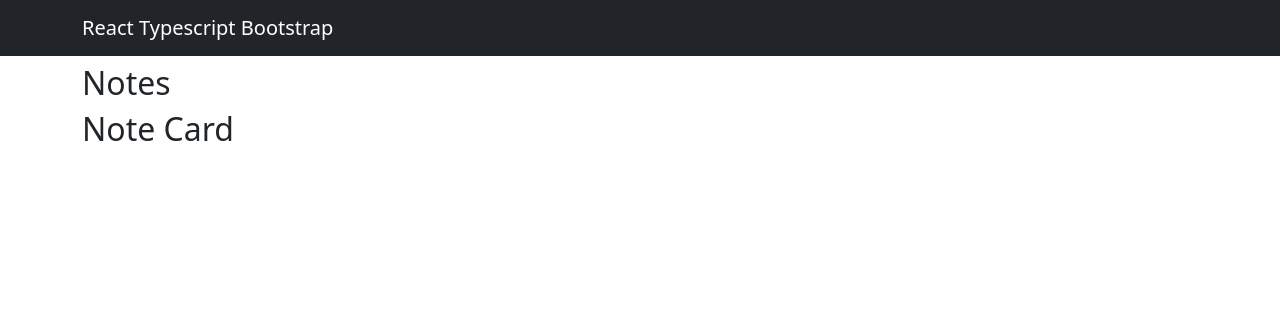
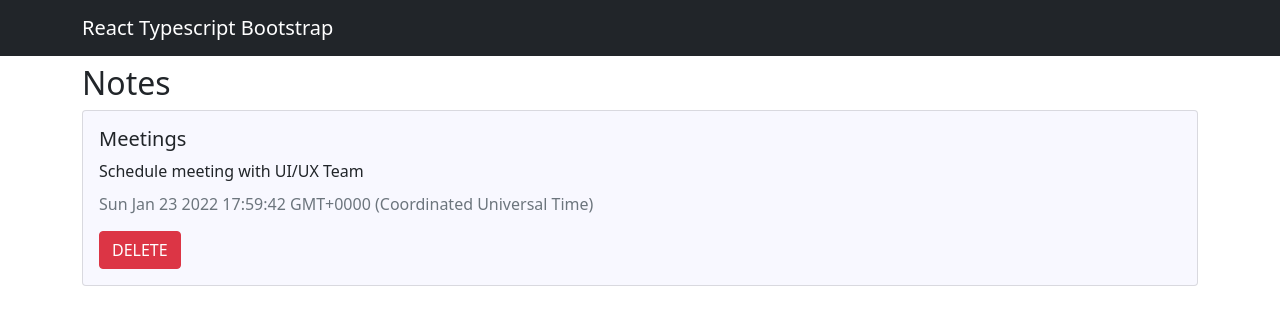
Before and after one commit to AlexanderPolzhofer/typescript_react_notes_app, a React (Create React App) app: page / in a window 1280 px wide. Shown: the top 324 px of the page. Built offline with nearby package versions, Linux system fonts and the light colour scheme.

Commit message:
adding handleDelete function

```diff
--- a/src/App.tsx
+++ b/src/App.tsx
@@ -10,14 +10,12 @@ import { Note } from './models/note.model';
 function App() {
 
   const [notes, setNotes] = useState<Note[]>([{
-    id: (new Date).toString(),
+    id: (new Date()).toString(),
     title: "Meetings",
     text: 'Schedule meeting with UI/UX Team',
-    color: 'black',
-    date: (new Date).toString()
+    color: '#F8F8FF',
+    date: (new Date()).toString()
   }]);
-
-  console.log(notes)
 
   return (
     <>
@@ -25,7 +23,7 @@ function App() {
       <Container className='mt-5'>
         <Row>
           <Col>
-            <NotesList notes={notes} />
+            <NotesList notes={notes} setNotes={setNotes} />
           </Col>
         </Row>
       </Container>
--- a/src/components/notes-list/NotesList.tsx
+++ b/src/components/notes-list/NotesList.tsx
@@ -4,14 +4,19 @@ import { Note } from '../../models/note.model';
 import Notes from '../notes/Notes';
 
 export interface INotesListProps {
-    notes: Note[]
+    notes: Note[],
+    setNotes: React.Dispatch<React.SetStateAction<Note[]>>
 }
 
-const NotesList: React.FC<INotesListProps> = ({ notes }) => {
+const NotesList: React.FC<INotesListProps> = ({ notes, setNotes }) => {
 
-    const renderNotes = () => {
+    const handleDelete = (id: string) => {
+        setNotes(notes.filter(note => note.id !== id))
+    }
+
+    const renderNotes = (): JSX.Element[] => {
         return notes.map(note =>
-            <Notes key={note.id} note={note} />)
+            <Notes key={note.id} note={note} handleDelete={handleDelete} />)
     }
 
     return (
--- a/src/components/notes/Notes.tsx
+++ b/src/components/notes/Notes.tsx
@@ -1,15 +1,25 @@
 import * as React from 'react';
+import { Card } from 'react-bootstrap';
 import { Note } from '../../models/note.model';
+import Button from 'react-bootstrap/Button';
 
 export interface INotesProps {
-    note: Note
+    note: Note,
+    handleDelete: (id: string) => void
 }
 
-const Notes: React.FC<INotesProps> = (props) => {
+const Notes: React.FC<INotesProps> = ({ note, handleDelete }) => {
 
     return (
         <div>
-            <h2>Note Card</h2>
+            <Card style={{ backgroundColor: note.color }}>
+                <Card.Body>
+                    <Card.Title>{note.title}</Card.Title>
+                    <Card.Text>{note.text}</Card.Text>
+                    <Card.Subtitle className='text-muted'>{note.date}</Card.Subtitle>
+                    <Button className='mt-3' variant='danger' onClick={() => handleDelete(note.id)}>DELETE</Button>
+                </Card.Body>
+            </Card>
         </div>
     );
 
```
